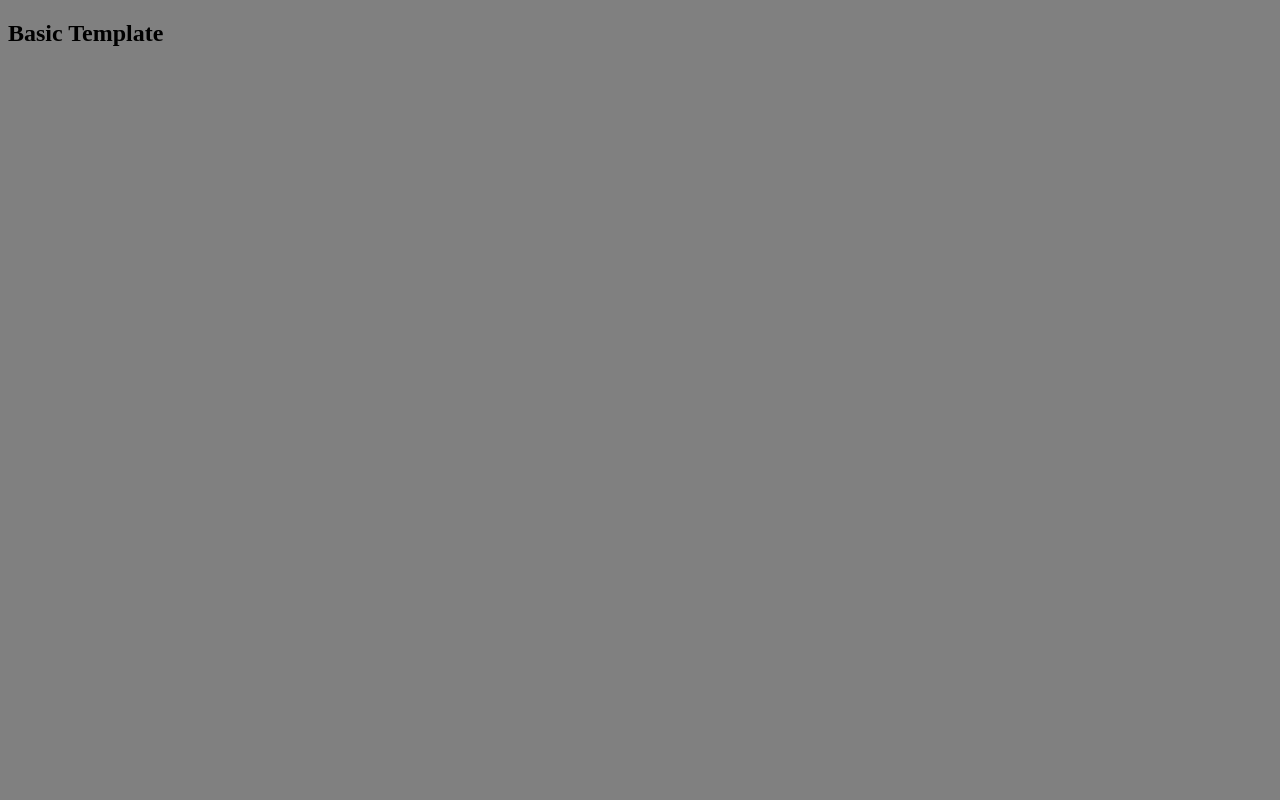
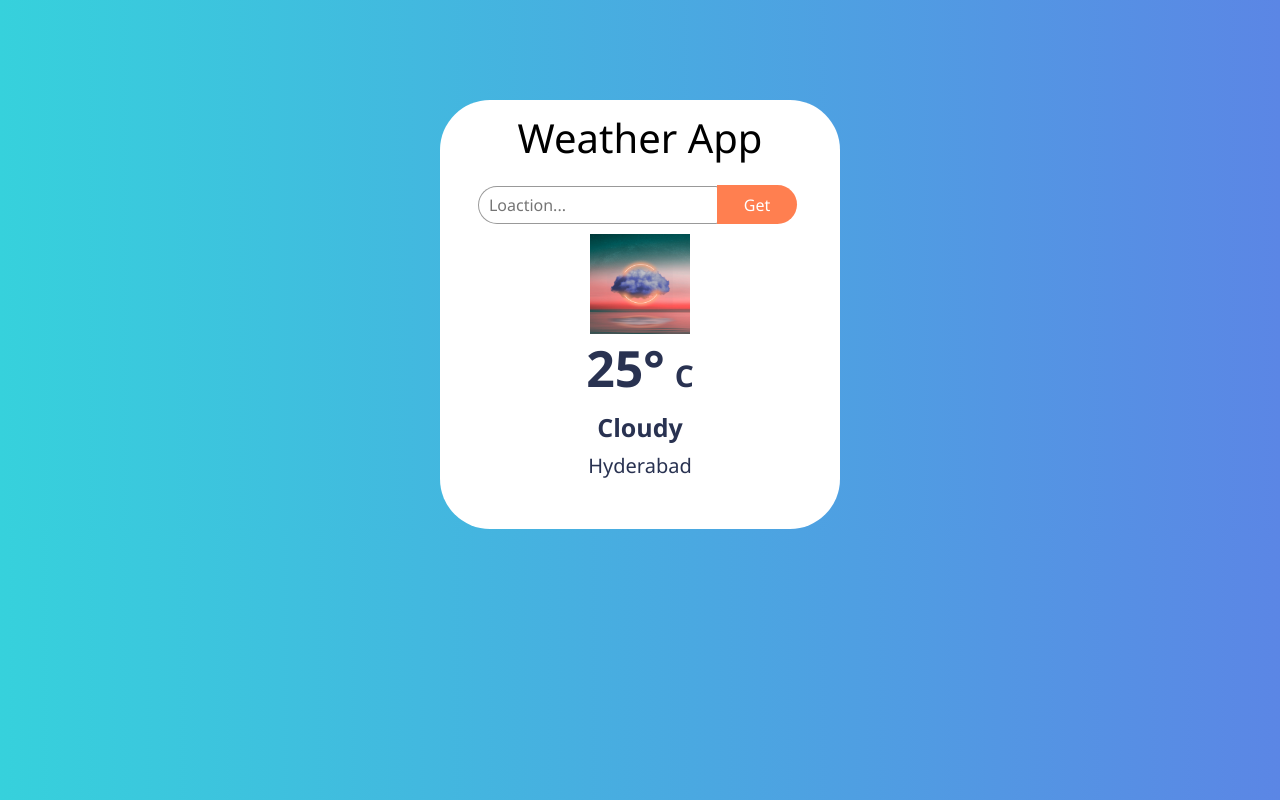
Before and after one commit to adityadevcode/weather-JavaScript, a plain HTML site: page index.html in a window 1280 px wide. Drawn offline with Linux system fonts and the light colour scheme.

Commit message:
weather app JS

```diff
--- a/index.html
+++ b/index.html
@@ -1,14 +1,36 @@
+
 <!DOCTYPE html>
 <html lang="en">
 <head>
     <meta charset="UTF-8">
     <meta http-equiv="X-UA-Compatible" content="IE=edge">
     <meta name="viewport" content="width=device-width, initial-scale=1.0">
+    <title>Document</title>
     <link rel="stylesheet" href="style.css">
-    <title>Document</title>
+    <link rel="stylesheet" href="https://cdnjs.cloudflare.com/ajax/libs/font-awesome/6.0.0/css/all.min.css" integrity="sha512-9usAa10IRO0HhonpyAIVpjrylPvoDwiPUiKdWk5t3PyolY1cOd4DSE0Ga+ri4AuTroPR5aQvXU9xC6qOPnzFeg==" crossorigin="anonymous" referrerpolicy="no-referrer" />
+
 </head>
 <body>
-   <h2> Basic Template</h2>
-   <script src="weather.js"></script>
+    <div class="container">
+        <div class="title">
+            <p>Weather App</p>
+        </div>
+        <div class="input">
+<!-- first input-->
+            <input type="text" id="location-input" placeholder="Loaction...">
+<!-- fifth input-->
+            <input type="button" value="Get" id="btn">
+        </div>
+        <div class="info">
+            <img src="./images/cloud img.jpg" id="icon" >
+<!-- second input-->
+            <div class="temp"><span id="temp-value">25</span><span id="unit">&#176</span><span id="c">C</span> </div>
+<!--fourth input-->
+            <div id="weather-desc">Cloudy</div>
+<!-- third input-->
+            <div id="location">Hyderabad</div>
+        </div>
+    </div>
+    <script src="weather.js"></script>
 </body>
 </html>
--- a/style.css
+++ b/style.css
@@ -1,3 +1,97 @@
+/* default ga ivali */
+*{
+    margin: 0;
+    padding: 0;
+    box-sizing: border-box;
+    font-family:'Segoe UI', Tahoma, Geneva, Verdana, sans-serif
+}
+
 body{
-    background: grey;
+    background:linear-gradient(to right,#36d1dc,#5b86e5);
 }
+
+.container{
+    background-color: white;
+    border-radius: 50px;
+    width: 400px;
+    margin: 0 auto;
+    margin-top: 100px;
+    padding-bottom: 50px;
+
+}
+.container .title{
+    padding: 10px 0;
+    font-size:40px;
+    text-align: center;
+
+}
+
+.container .input{
+    text-align: center;
+    margin: 10px 0;
+
+}
+.container #location-input{
+    background-color: white;
+    border: 1.5px solid rgba(0,0,0,0.4);
+    outline: none;
+    height: 38px;
+    padding: 8px 10px;
+    width: 60%;
+    border-radius: 50px 5px  5px 50px;
+    font-size: 16px;
+}
+.container #location-input:focus{
+    box-shadow: 0px 0px 3px  #015b7e;
+}
+
+
+.container .input #btn{
+    width: 20%;
+    background-color:coral;
+    color: white;
+    padding: 7px 10px;
+    font-size: 16px;
+    outline: none;
+    border: #015b7e;
+    position: relative;
+    left:-5px;
+    border-radius: 0px 40px  40px 0px;
+    height: 39px;
+    cursor: pointer;
+}
+.container .input #btn:hover,.container .input #btn:active{
+    background-color:#015b71;
+    box-shadow: 0px 0px 2px  #015b7e;
+}
+ img{
+    display: block;
+    width: 100px;
+    margin: 0 auto;
+}
+
+.info{
+    color: #293251;
+}
+.temp{
+    text-align: center;
+    font-size:50px;
+     font-weight: 600;
+}
+#c{
+    font-size: 30px;
+    margin-left: 10px;
+}
+#weather-desc{
+    font-size:25px;
+    text-align: center;
+    padding: 8px;
+    font-weight: 600;
+
+}
+
+#location{
+    text-align: center;
+    font-size: 20px;
+    font-weight: 400;
+}
--- a/weather.js
+++ b/weather.js
@@ -1,2 +1,68 @@
-let name="weather";
-console.log(name);
+//id dwara tisukoni vacham
+let inputEle = document.getElementById("location-input")
+// console.log(inputEle);
+let tempEle = document.getElementById("temp-value")
+// console.log(tempEle);
+let locEle = document.getElementById("location")
+// console.log(locEle);
+let weatherdescEle = document.getElementById('weather-desc')
+// console.log(weatherdescEle);
+let btnEle = document.getElementById("btn");
+// console.log(btnEle);
+
+
+const apiKey = '8f4485f5f505ef4d2ad72e90b213a15f';
+// console.log(apiKey);
+//weather information manadagara ledu oka server lo vundi
+//e server ki manam request pampali ante
+//button meda click chesinapudu api request velthundi
+//button click chesinapudu event listner add cheyali
+//below onclick event listner getelementbth ni btnele lo store chesukunam
+//chesukoni dani meda event listner pass chesi function chesthunam
+
+btnEle.onclick = function(){
+//user em valu enter cheyaka pothe
+    if(inputEle.value =="")
+        alert("Please Enter some location")
+    else{
+//user value ni enter cheste adi oka variable lo store cheyali
+        loc = inputEle.value
+  //      console.log(loc);
+//api request pampali url vundali
+//q=$(loc) user input box lo e value isthado adi mention cheyali
+        url = `https://api.openweathermap.org/data/2.5/weather?q=${loc}&appid=${apiKey}`
+//weather api ki request pampali (https request pampachu or fetch method dwara pampachu)
+//https request pampinchadaniki js xmlhttp request object dwara pampachu)
+fetch(url).then(res => res.json())
+// conti -44 next line then vachina data ni json format (js object ) lo convert cheyali
+// conti-45 malli pyna json method inkoka promise method isthundi
+//fetch method oka promise obj ni return chesthundi dani manam access cheyali ante
+//then ane method dwara access chestham
+//pro obj ediana return chesthadi ante then and catch
+//promise success ayinapudu then run avuthundi success kakpothe catch method run
+//fetch method oka promise ni return chesthundi ha promise result kavali ante then method dwara access chestham
+//then method oka fucntion ni call chesthundi ha function ni diff types lo rayachu
+.then(data => {
+    //console.log(data);
+
+//js object vasthundi andulo manaku kavalisina property use chestham
+//js obj destructuring use chesanu below (ha obj lo ediana particular key sambhandichina value ni oka variable lo store chesukuntam )
+const{name} = data
+           const{feels_like} = data.main
+           //console.log(feels_like);
+           const{description} = data.weather[0]
+          //console.log(description);
+           tempEle.innerText = Math.floor(feels_like-273);
+           locEle.innerText = name;
+           weatherdescEle.innerText= description
+        })
+
+//incase location wrong isthe response radu apudu catch method use cheyali lo chupichali
+//catch promise result correct ga rani apudu
+.catch(()=>{
+            alert("Enter valid location")
+        })
+//last lo input field ni clear cheyali " 'empty petam"
+        inputEle.value = ""
+    }
+}
```
Also changed, not shown: images/cloud img.jpg (added).
